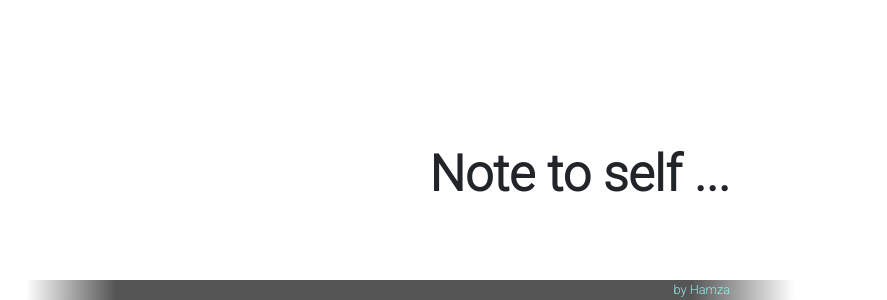
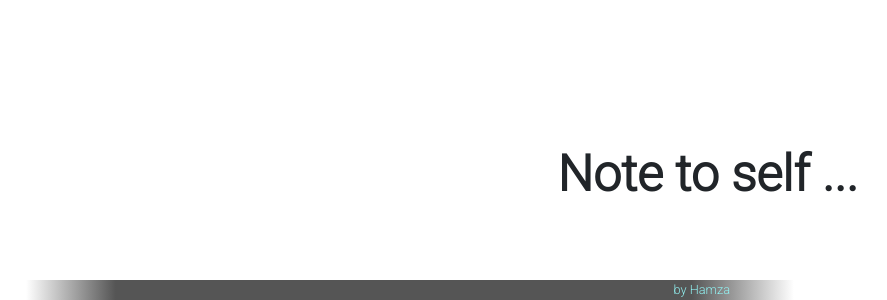
Before and after one commit to hamza-mostafa/my-blog, a Nuxt app in the folder frontend/: page / in a window 1280 px wide. Shown: the part 588-888 px from the top of the page, without its empty margins (230-1117 px from the left). Built offline with nearby package versions, Linux system fonts and the light colour scheme; what vue-moment, vue-notification, vue-particles would draw is missing.

Commit message:
adjusting text

```diff
--- a/frontend/pages/index.vue
+++ b/frontend/pages/index.vue
@@ -38,7 +38,7 @@ export default {
   font-weight: 600;
   position: absolute;
   bottom: 0;
-  right: 25%;
+  right: 15%;
 }
 vue-particles {
   height: 100%;
```
